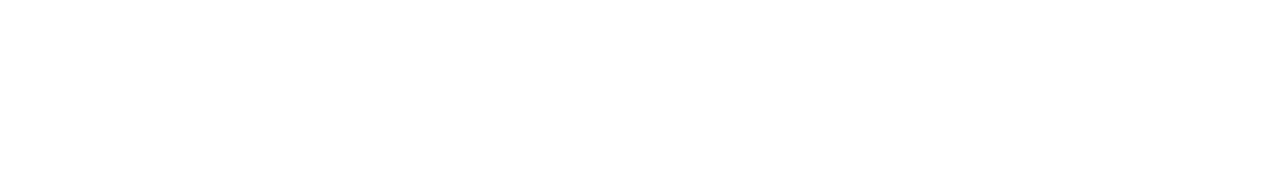
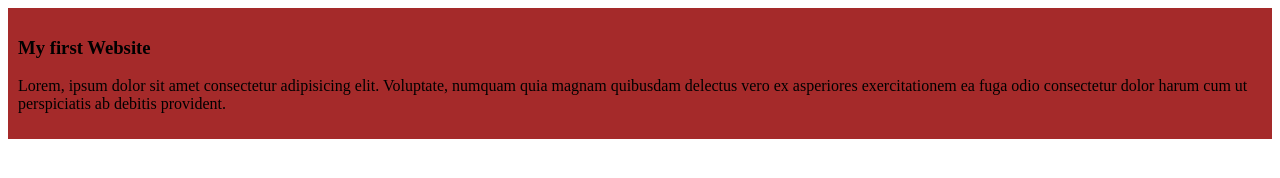
Before and after one commit to Tanay91/web-dev-tanay, a plain HTML site: page index.html in a window 1280 px wide. Drawn offline with Linux system fonts and the light colour scheme.

Commit message:
added div

```diff
--- /dev/null
+++ b/git-account.css/index.css
@@ -0,0 +1,5 @@
+div{
+    background-color: brown;
+    padding: 10px;
+    margin-bottom: 10px;
+}
--- a/index.html
+++ b/index.html
@@ -3,9 +3,16 @@
 <head>
     <meta charset="UTF-8">
     <meta name="viewport" content="width=device-width, initial-scale=1.0">
-    <title>My First Ever Github Repo</title>
+    <title>hello world</title>
+    <link rel="stylesheet" href="git-account.css/index.css">
 </head>
 <body>
+    <div>
+        <h3>
+            My first Website
+        </h3>
+        <p>Lorem, ipsum dolor sit amet consectetur adipisicing elit. Voluptate, numquam quia magnam quibusdam delectus vero ex asperiores exercitationem ea fuga odio consectetur dolor harum cum ut perspiciatis ab debitis provident.</p>
+    </div>
 
 </body>
 </html>
```
